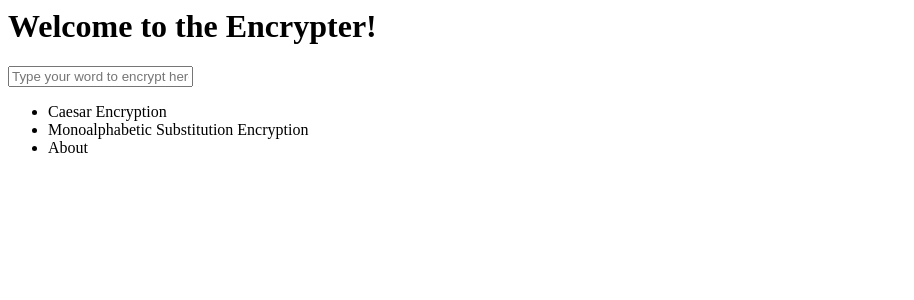
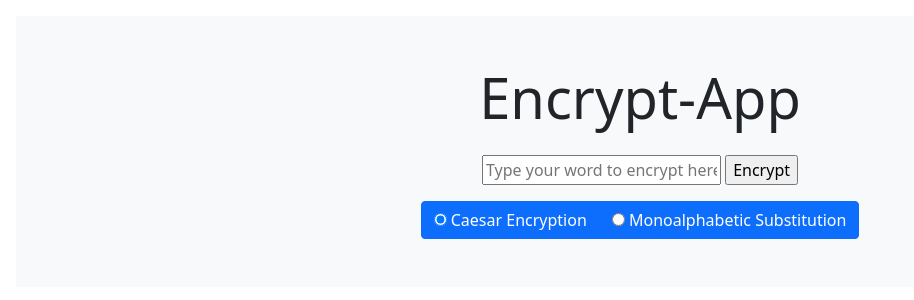
Before and after one commit to ninabohm/encrypt-app, a Flask app: page / in a window 1280 px wide. Shown: the top 300 px of the page, without its empty margins (0-914 px from the left). Run offline with Flask 2, Linux system fonts and the light colour scheme; parts of the project's set-up code (start-up, migrations or seed data) failed here and were passed over.

Commit message:
update structure§

```diff
--- a/app.py
+++ b/app.py
@@ -16,6 +16,7 @@ logging.basicConfig(stream=sys.stdout,
 @app.route("/")
 def index():
     return render_template("index.html")
+
 
 
 if __name__ == "__main__":
--- a/templates/index.html
+++ b/templates/index.html
@@ -1,21 +1,28 @@
-<html>
+<html lang="en">
 <head>
     <meta charset="UTF-8">
     <meta name="viewport"
           content="width=device-width, user-scalable=no, initial-scale=1.0, maximum-scale=1.0, minimum-scale=1.0">
     <meta http-equiv="X-UA-Compatible" content="ie=edge">
-    <title>Encrypter</title>
+    <link href="https://cdn.jsdelivr.net/npm/bootstrap@5.1.3/dist/css/bootstrap.min.css" rel="stylesheet" integrity="sha384-1BmE4kWBq78iYhFldvKuhfTAU6auU8tT94WrHftjDbrCEXSU1oBoqyl2QvZ6jIW3" crossorigin="anonymous">
+    <title>Encrypt</title>
 </head>
 <body>
-    <h1>Welcome to the Encrypter!</h1>
-    <form name="encryption-term">
-        <input type="text" name="userInput" id="userInput" placeholder="Type your word to encrypt here">
-    </form>
+    <div class="position-relative overflow-hidden p-3 p-md-5 m-md-3 text-center bg-light">
+        <h1 class="display-4 font-weight-normal mb-4">Encrypt-App</h1>
+        <form name="encryption-term" method="POST">
+            <input type="text" name="userInput" id="userInput" placeholder="Type your word to encrypt here">
+            <input type="submit" value="Encrypt">
+        </form>
+        <div class="btn-group btn-group-toggle" data-toggle="buttons">
+            <label class="btn btn-primary">
+                <input type="radio" name="options" id="option1" autocomplete="off" checked> Caesar Encryption
+            </label>
+            <label class="btn btn-primary">
+                <input type="radio" name="options" id="option2" autocomplete="off"> Monoalphabetic Substitution
+            </label>
+        </div>
+    </div>
 
-    <ul>
-        <li>Caesar Encryption</li>
-        <li>Monoalphabetic Substitution Encryption</li>
-        <li>About</li>
-    </ul>
 </body>
 </html>
```
Also changed, not shown: 1 other file.
